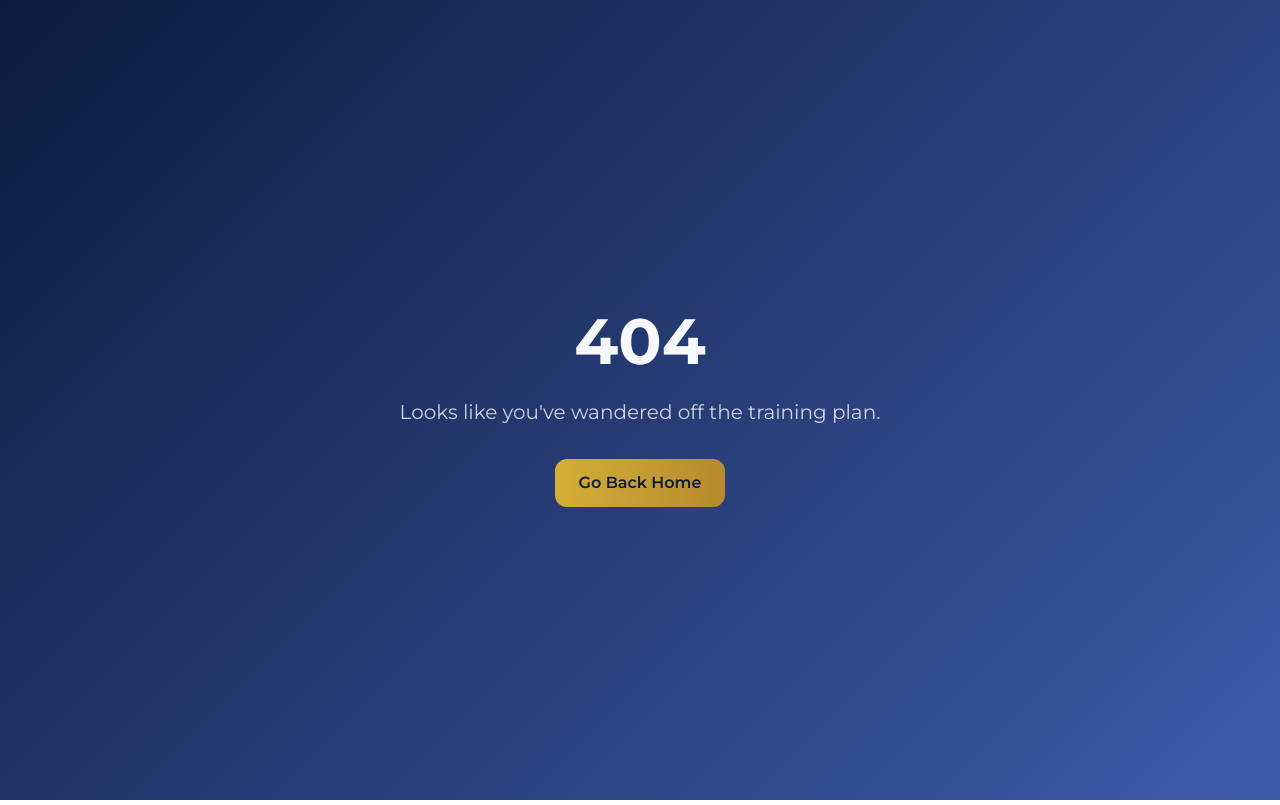
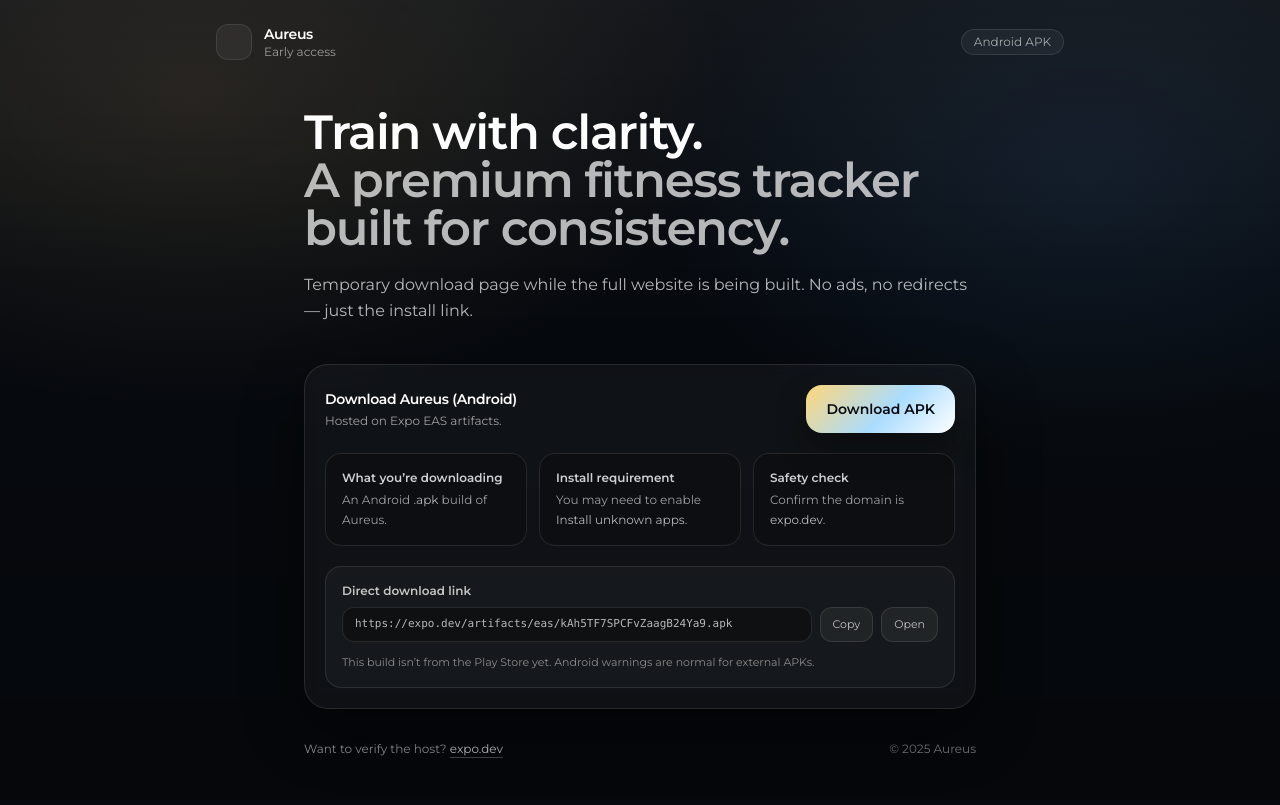
Before and after one commit to akshaygovil/aureus-website, a Next.js app: page /earlydownloadapp in a window 1280 px wide. Before the commit this address had no page. Built offline with nearby package versions, Linux system fonts and the light colour scheme.

Commit message:
newest deployment

```diff
--- a/src/app/components/faq.tsx
+++ b/src/app/components/faq.tsx
@@ -126,7 +126,7 @@
   const [openIndex, setOpenIndex] = useState<number | null>(null);
 
   return (
-    <section className="relative w-full py-32 bg-[#F6F8FA] overflow-hidden">
+    <section className="relative w-full py-20 md:py-32 bg-[#F6F8FA] overflow-hidden">
       {/* Soft ambient glow (more subtle & expensive-looking) */}
       <motion.div
         aria-hidden
@@ -153,7 +153,10 @@
           whileInView={{ opacity: 1, y: 0 }}
           viewport={{ once: true }}
           transition={{ duration: 0.7, ease: "easeOut" }}
-          className="w-full text-center text-[4rem] font-[900] tracking-tight text-[#0D1B3D]"
+          className="
+            w-full text-center font-[900] tracking-tight text-[#0D1B3D]
+            text-[2.2rem] sm:text-[2.8rem] md:text-[3.4rem] lg:text-[4rem]
+          "
         >
           Frequently Asked{" "}
           <span className="text-transparent bg-clip-text bg-gradient-to-r from-[#D4AF37] via-[#E9C85B] to-[#B78A2E]">
@@ -163,7 +166,7 @@
 
         {/* Inner content constrained to max width */}
         <div className="max-w-4xl mx-auto">
-          <p className="text-center text-[#8A94A6] mt-4 mb-16 text-[15.5px] leading-relaxed font-medium tracking-[0.015em]">
+          <p className="text-center text-[#8A94A6] mt-4 mb-10 md:mb-16 text-[15.5px] leading-relaxed font-medium tracking-[0.015em]">
             Transparent answers—so every choice feels informed and intentional.
           </p>
 
@@ -192,7 +195,7 @@
                     onClick={() => setOpenIndex(isOpen ? null : i)}
                     className="w-full flex justify-between items-center px-7 py-6 text-left"
                   >
-                    <span className="text-[17px] font-semibold text-[#0D1B3D] tracking-[0.01em]">
+                    <span className="font-semibold text-[#0D1B3D] tracking-[0.01em] text-[15.5px] sm:text-[16.5px] md:text-[17px]">
                       {q}
                     </span>
 
@@ -210,9 +213,10 @@
                     <div className="px-7 py-6 border-t border-[#E9EDF3] overflow-hidden">
                       <div
                         className="
-                          text-[14.5px] text-[#8A94A6] leading-[1.75] tracking-[0.01em] whitespace-pre-line
-                          [&_ul]:list-disc [&_ul]:pl-6 [&_ul]:my-[4px]
-                          [&_li]:leading-[1]
+                          text-[14.5px] sm:text-[15px] text-[#8A94A6]
+                          leading-[1.7] tracking-[0.01em] whitespace-pre-line
+                          [&_ul]:list-disc [&_ul]:pl-6 [&_ul]:my-2
+                          [&_li]:leading-[1.4] [&_li]:my-1
                           [&_li::marker]:text-[#0D1B3D]
                           [&_strong]:font-semibold [&_strong]:text-[#0D1B3D]
                         "
--- /dev/null
+++ b/src/app/earlydownloadapp/page.tsx
@@ -0,0 +1,195 @@
+// app/page.tsx
+"use client";
+
+import Link from "next/link";
+import React from "react";
+
+const APK_URL = "https://expo.dev/artifacts/eas/kAh5TF7SPCFvZaagB24Ya9.apk";
+
+function ExternalLink({
+  href,
+  children,
+}: {
+  href: string;
+  children: React.ReactNode;
+}) {
+  return (
+    <Link
+      href={href}
+      className="underline underline-offset-4 decoration-white/25 text-white/75 hover:text-white hover:decoration-white/60 transition"
+      target="_blank"
+      rel="noreferrer"
+    >
+      {children}
+    </Link>
+  );
+}
+
+export default function Page() {
+  const [copied, setCopied] = React.useState(false);
+
+  const onCopy = async () => {
+    try {
+      await navigator.clipboard.writeText(APK_URL);
+      setCopied(true);
+      window.setTimeout(() => setCopied(false), 1200);
+    } catch {
+      // clipboard may be blocked; ignore
+    }
+  };
+
+  return (
+    <main className="min-h-[100svh] w-full bg-[#070A0F] text-white">
+      {/* calm, reputable background */}
+      <div
+        aria-hidden
+        className="pointer-events-none fixed inset-0"
+        style={{
+          background:
+            "radial-gradient(900px 520px at 15% 12%, rgba(255, 210, 120, 0.10), transparent 60%)," +
+            "radial-gradient(820px 520px at 85% 22%, rgba(90, 170, 255, 0.10), transparent 55%)," +
+            "linear-gradient(to bottom, rgba(255,255,255,0.05), transparent 35%, rgba(0,0,0,0.25) 100%)",
+        }}
+      />
+
+      <div className="relative mx-auto flex min-h-[100svh] max-w-4xl flex-col px-5 sm:px-6">
+        {/* header */}
+        <header className="flex items-center justify-between pt-6">
+          <div className="flex items-center gap-3">
+            <div className="h-9 w-9 rounded-xl border border-white/10 bg-white/5 backdrop-blur" />
+            <div className="leading-tight">
+              <div className="text-sm font-semibold tracking-tight">Aureus</div>
+              <div className="text-xs text-white/55">Early access</div>
+            </div>
+          </div>
+
+          <span className="hidden sm:inline-flex rounded-full border border-white/10 bg-white/5 px-3 py-1 text-xs text-white/60 backdrop-blur">
+            Android APK
+          </span>
+        </header>
+
+        {/* content */}
+        <section className="mx-auto flex w-full max-w-2xl flex-1 flex-col justify-center py-10 sm:py-12">
+          <h1 className="text-pretty text-3xl font-semibold tracking-tight sm:text-5xl">
+            Train with clarity.
+            <span className="block text-white/70">
+              A premium fitness tracker built for consistency.
+            </span>
+          </h1>
+
+          <p className="mt-4 text-sm leading-relaxed text-white/70 sm:mt-5 sm:text-base">
+            Temporary download page while the full website is being built. No
+            ads, no redirects — just the install link.
+          </p>
+
+          {/* card */}
+          <div className="mt-8 rounded-3xl border border-white/10 bg-white/[0.04] p-4 shadow-[0_20px_60px_rgba(0,0,0,0.45)] backdrop-blur sm:mt-10 sm:p-5">
+            <div className="flex flex-col gap-4 sm:flex-row sm:items-center sm:justify-between">
+              <div>
+                <div className="text-sm font-semibold tracking-tight">
+                  Download Aureus (Android)
+                </div>
+                <div className="mt-1 text-xs text-white/60">
+                  Hosted on Expo EAS artifacts.
+                </div>
+              </div>
+
+              {/* big mobile-friendly button */}
+              <Link
+                href={APK_URL}
+                className="w-full sm:w-auto inline-flex items-center justify-center rounded-2xl px-5 py-3.5 text-sm font-semibold text-[#070A0F] shadow-[0_14px_30px_rgba(0,0,0,0.35)] transition active:scale-[0.99]"
+                style={{
+                  background:
+                    "linear-gradient(135deg, rgba(255,214,120,1) 0%, rgba(170,220,255,1) 55%, rgba(255,255,255,1) 100%)",
+                }}
+                target="_blank"
+                rel="noreferrer"
+              >
+                Download APK
+              </Link>
+            </div>
+
+            {/* info blocks (stack on mobile) */}
+            <div className="mt-4 grid gap-3 sm:mt-5 sm:grid-cols-3">
+              <div className="rounded-2xl border border-white/10 bg-black/20 p-4">
+                <div className="text-xs font-semibold text-white/80">
+                  What you’re downloading
+                </div>
+                <div className="mt-1 text-xs leading-relaxed text-white/60">
+                  An Android <span className="text-white/70">.apk</span> build
+                  of Aureus.
+                </div>
+              </div>
+
+              <div className="rounded-2xl border border-white/10 bg-black/20 p-4">
+                <div className="text-xs font-semibold text-white/80">
+                  Install requirement
+                </div>
+                <div className="mt-1 text-xs leading-relaxed text-white/60">
+                  You may need to enable{" "}
+                  <span className="text-white/70">Install unknown apps</span>.
+                </div>
+              </div>
+
+              <div className="rounded-2xl border border-white/10 bg-black/20 p-4">
+                <div className="text-xs font-semibold text-white/80">
+                  Safety check
+                </div>
+                <div className="mt-1 text-xs leading-relaxed text-white/60">
+                  Confirm the domain is{" "}
+                  <span className="text-white/70">expo.dev</span>.
+                </div>
+              </div>
+            </div>
+
+            {/* link + copy */}
+            <div className="mt-4 rounded-2xl border border-white/10 bg-white/[0.03] p-4 sm:mt-5">
+              <div className="text-xs font-semibold text-white/75">
+                Direct download link
+              </div>
+
+              <div className="mt-2 flex flex-col gap-2 sm:flex-row sm:items-center sm:justify-between">
+                <code className="w-full overflow-hidden text-ellipsis whitespace-nowrap rounded-xl border border-white/10 bg-black/30 px-3 py-2 text-[11px] text-white/70">
+                  {APK_URL}
+                </code>
+
+                <div className="flex gap-2">
+                  <button
+                    type="button"
+                    onClick={onCopy}
+                    className="flex-1 sm:flex-none rounded-xl border border-white/10 bg-white/5 px-3 py-2 text-[11px] text-white/70 hover:bg-white/10 transition"
+                  >
+                    {copied ? "Copied" : "Copy"}
+                  </button>
+
+                  <Link
+                    href={APK_URL}
+                    className="flex-1 sm:flex-none rounded-xl border border-white/10 bg-white/5 px-3 py-2 text-center text-[11px] text-white/70 hover:bg-white/10 transition"
+                    target="_blank"
+                    rel="noreferrer"
+                  >
+                    Open
+                  </Link>
+                </div>
+              </div>
+
+              <div className="mt-3 text-[11px] leading-relaxed text-white/50">
+                This build isn’t from the Play Store yet. Android warnings are
+                normal for external APKs.
+              </div>
+            </div>
+          </div>
+
+          {/* footer */}
+          <div className="mt-7 flex flex-col gap-2 text-xs text-white/55 sm:mt-8 sm:flex-row sm:items-center sm:justify-between">
+            <div>
+              Want to verify the host?{" "}
+              <ExternalLink href="https://expo.dev/">expo.dev</ExternalLink>
+            </div>
+            <div className="text-white/45">© {new Date().getFullYear()} Aureus</div>
+          </div>
+        </section>
+      </div>
+    </main>
+  );
+}
```
